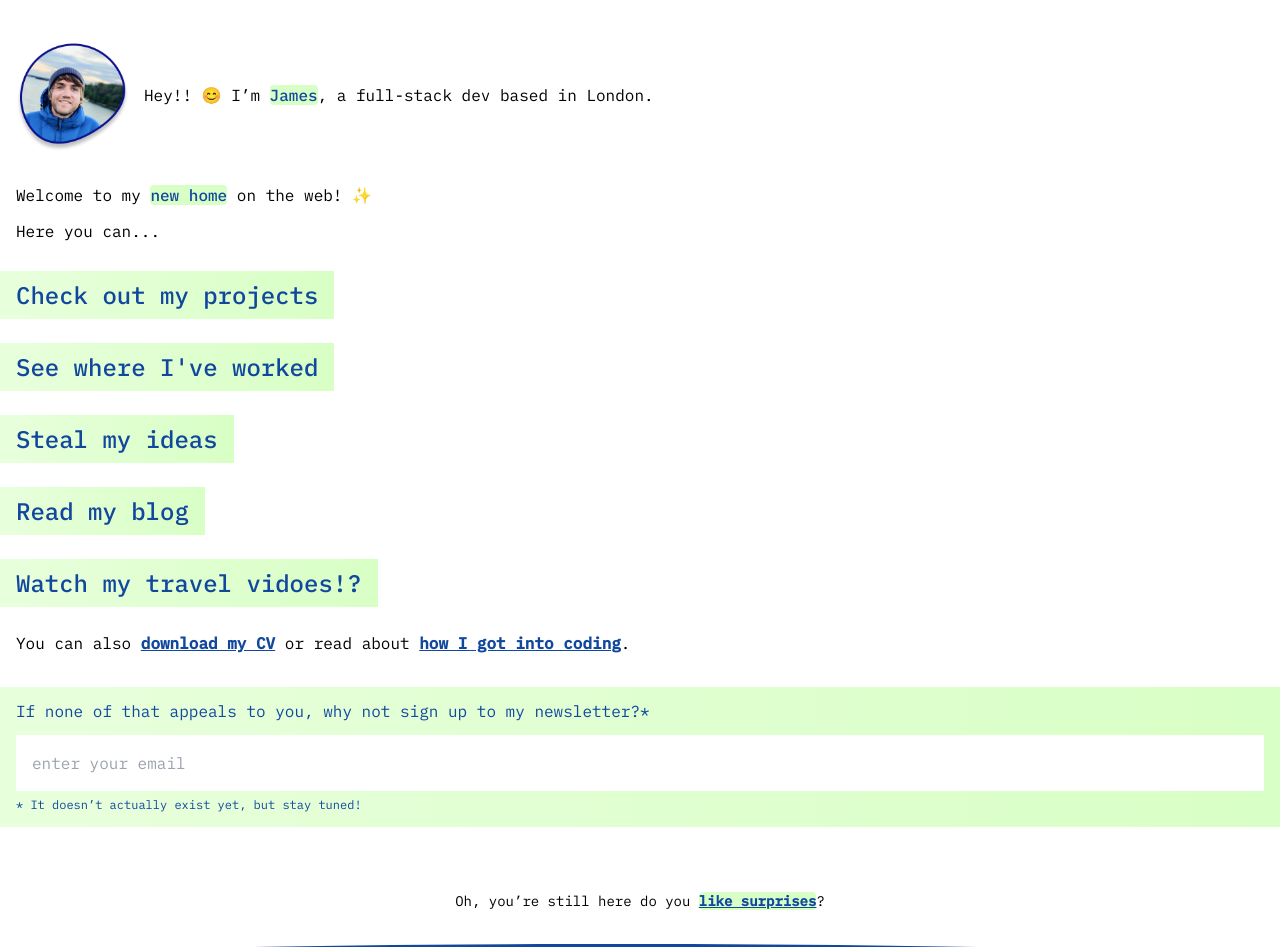
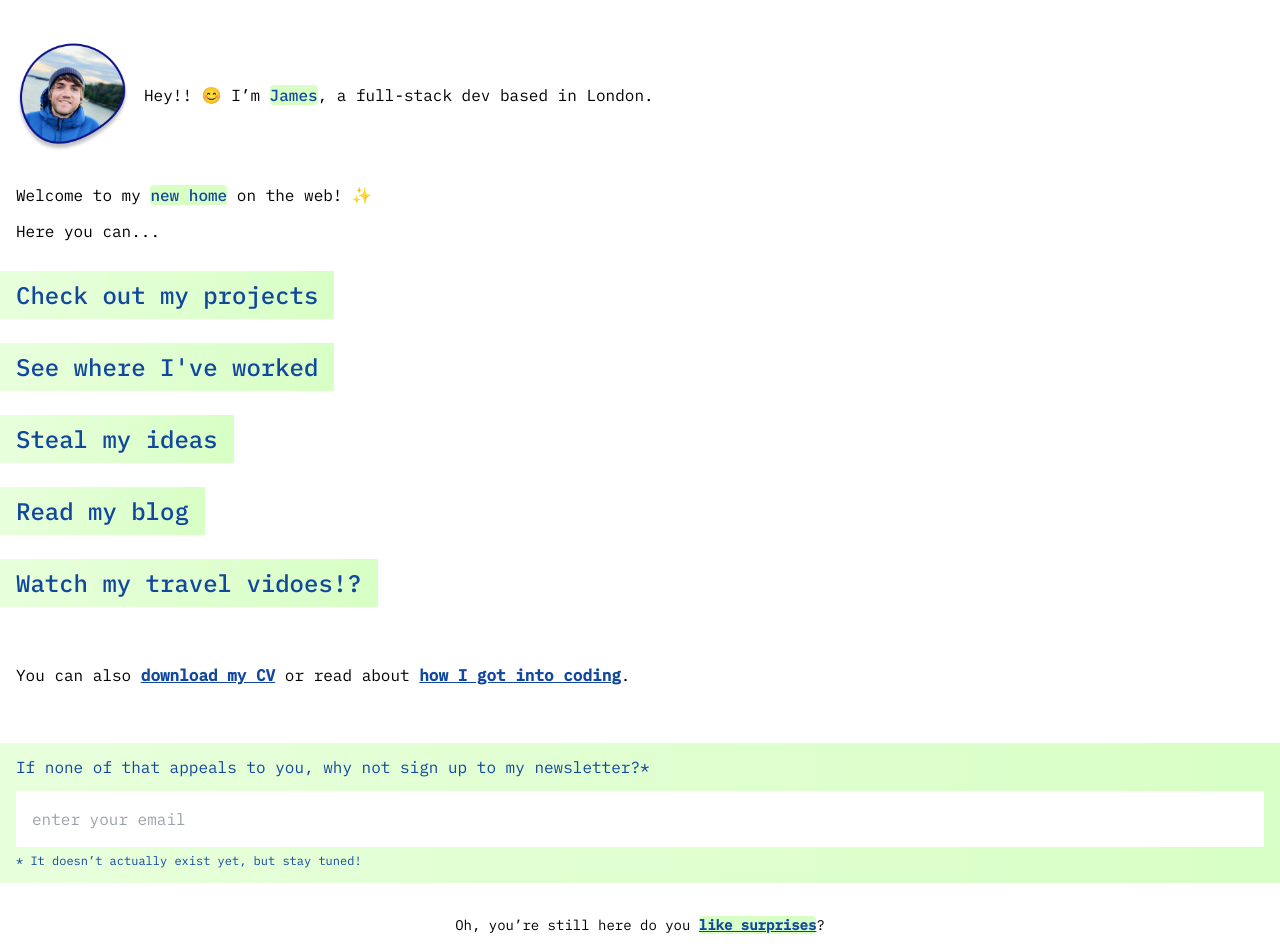
Before and after one commit to jg35/portfolio, a Next.js app: page / in a window 1280 px wide. Shown: the top 947 px of the page. Built offline with nearby package versions, Linux system fonts and the light colour scheme.

Commit message:
styling tweaks

```diff
--- a/app/page.tsx
+++ b/app/page.tsx
@@ -16,7 +16,7 @@ export default function Home() {
       <div className="p-4 mt-6">
         {/* picture & headline */}
         <div className="flex items-center pb-8">
-          <div className="max-w-32 pr-4">
+          <div className="w-32 pr-4">
             <Image
               src={profilePic}
               width={330}
@@ -59,7 +59,7 @@ export default function Home() {
       </div>
 
       {/* you can also... */}
-      <div className="px-4">
+      <div className="px-4 py-8 mb-6">
         <p>
           You can also{" "}
           <a href="/download" target="_blank">
@@ -71,7 +71,7 @@ export default function Home() {
       </div>
 
       {/* newsletter */}
-      <div className="my-8 bg-gradient-to-r from-limeLight to-lime py-3 px-4 text-blue">
+      <div className="bg-gradient-to-r from-limeLight to-lime py-3 px-4 text-blue">
         <p className="mb-3">
           If none of that appeals to you, why not sign up to my newsletter?&#42;
         </p>
```
